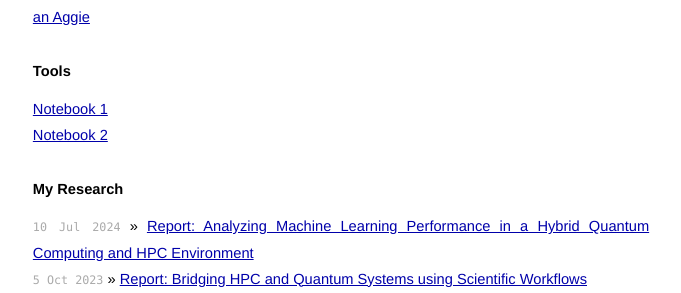
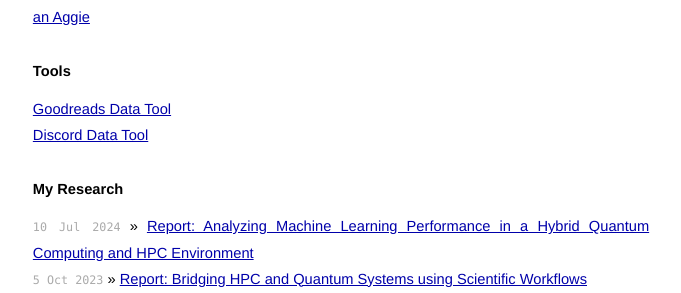
Before and after one commit to Sam-Bieberich/Sam-Bieberich.github.io, a Jekyll site: the page built from index.html, in a window 1280 px wide. Shown: the part 353-646 px from the top of the page, without its empty margins (299-980 px from the left). Built offline with Jekyll 4.4.1, drawn with Linux system fonts in a browser that asks for light colours.

Commit message:
Update index.html with tool buttons
testing the tool buttons

```diff
--- a/index.html
+++ b/index.html
@@ -18,11 +18,10 @@ title: Samuel (Sam) Bieberich
   </ul>
 
   <h1>Tools</h1>
-   <ul class="posts">
-     <li><a href="URL_TO_YOUR_NOTEBOOK">Notebook 1</a></li>
-     <li><a href="URL_TO_YOUR_NOTEBOOK">Notebook 2</a></li>
-     <!-- Add more notebooks as needed -->
-   </ul>
+  <ul class="posts">
+    <li><a href="tool1.html">Goodreads Data Tool</a></li>
+    <li><a href="tool2.html">Discord Data Tool</a></li>
+  </ul>
 
   <h1>My Research</h1>
   <ul class="posts">
```
